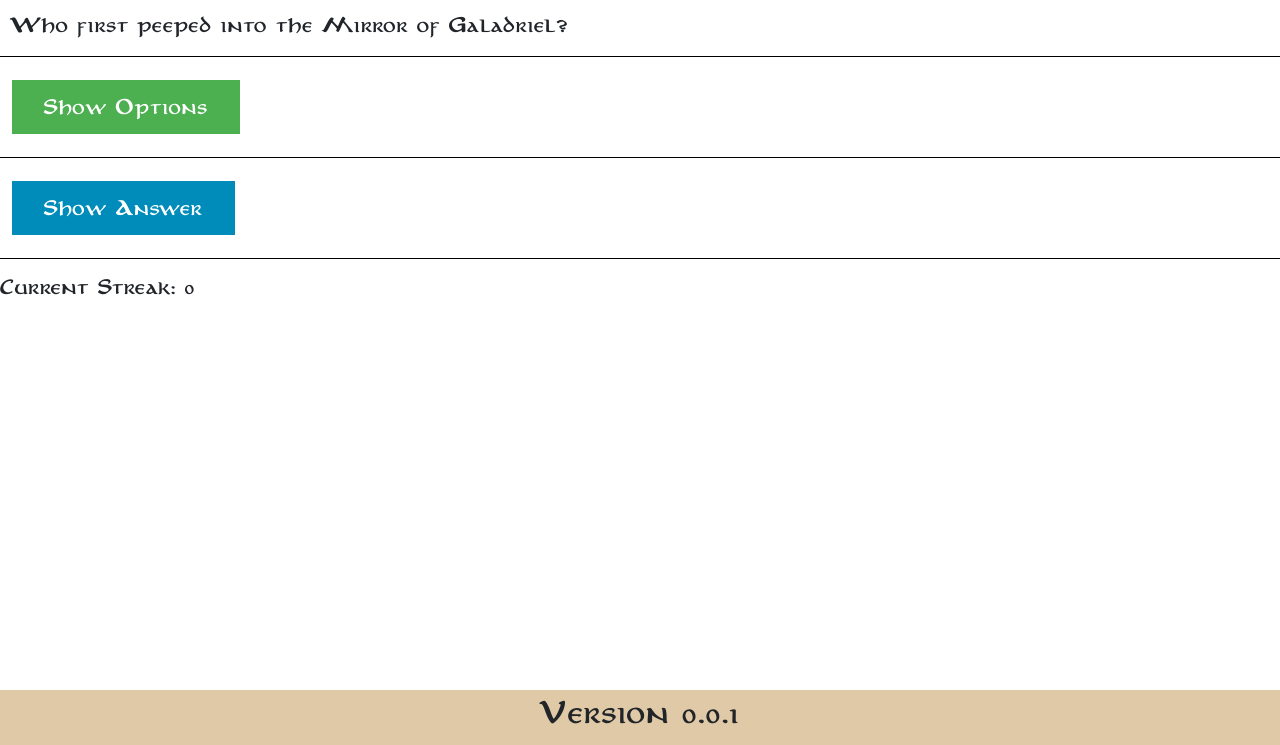
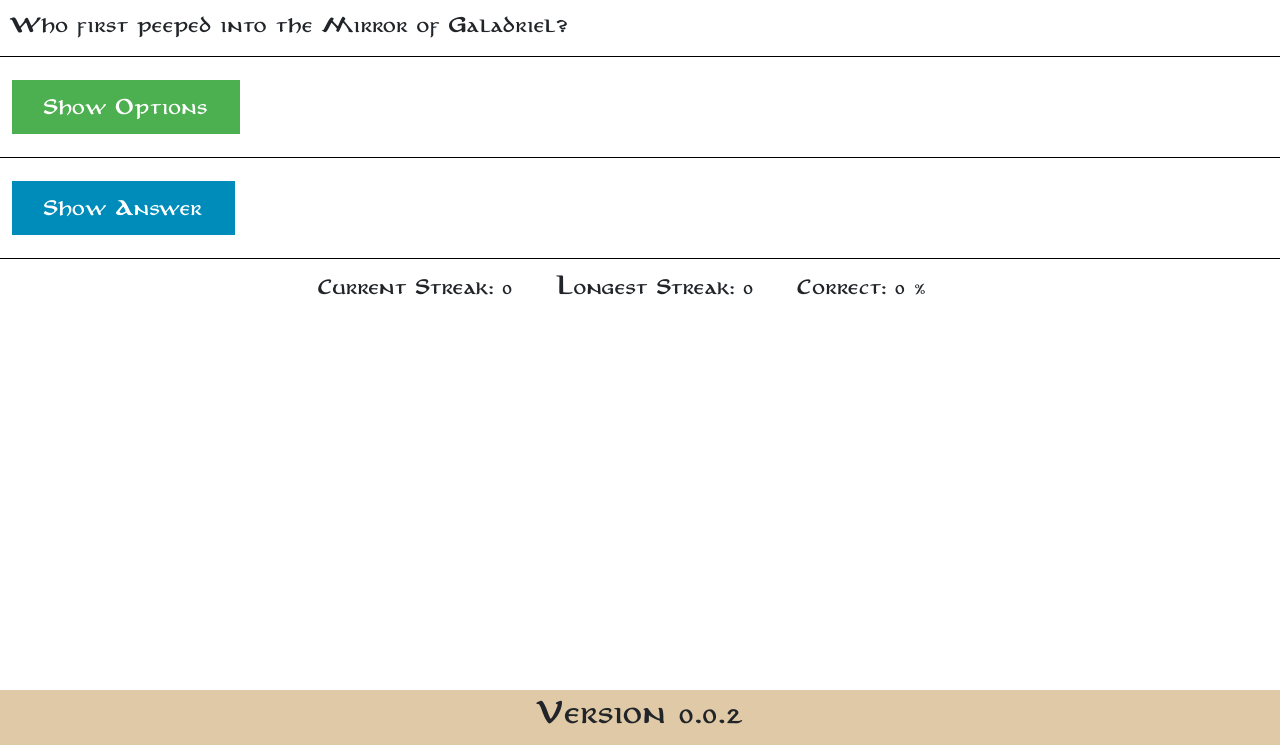
Before and after one commit to ryanh153/lotr_quiz, a Flask app: page / in a window 1280 px wide. Shown: the part 55-800 px from the top of the page. Run offline with Flask 2, Linux system fonts and the light colour scheme.

Commit message:
Better streak/stats tracking

```diff
--- a/app.py
+++ b/app.py
@@ -13,37 +13,37 @@ def base_question():
     ii = np.random.randint(0, len(questions))
     print(f'Picked index {ii}')
     question = questions[ii]
-    return render_template('base_question.html', question=question, streak=player.streak)
+    return render_template('base_question.html', question=question, player=player)
 
 
 @app.route('/with_options', methods=['POST'])
 def with_options():
     print('in with options')
     ii = int(request.form['question_index'])
-    return render_template('with_options.html', question=questions[ii], streak=player.streak)
+    return render_template('with_options.html', question=questions[ii], player=player)
 
 
 @app.route('/with_answer', methods=['POST'])
 def with_answer():
     print('in with answer')
     ii = int(request.form['question_index'])
-    return render_template('with_answer.html', question=questions[ii], streak=player.streak)
+    return render_template('with_answer.html', question=questions[ii], player=player)
 
 
 @app.route('/increment_counter', methods=['POST'])
 def increment_counter():
     print('in incrementer')
     ii = int(request.form['question_index'])
-    player.streak += 1
-    return render_template('with_answer.html', question=questions[ii], streak=player.streak)
+    player.correct_answer()
+    return render_template('with_answer.html', question=questions[ii], player=player)
 
 
 @app.route('/reset_counter', methods=['POST'])
 def reset_counter():
     print('in streak reset')
     ii = int(request.form['question_index'])
-    player.streak = 0
-    return render_template('with_answer.html', question=questions[ii], streak=player.streak)
+    player.incorrect_answer()
+    return render_template('with_answer.html', question=questions[ii], player=player)
 
 
 if __name__ == "__main__":
--- a/data_objects/player.py
+++ b/data_objects/player.py
@@ -3,7 +3,30 @@ from dataclasses import dataclass
 
 @dataclass
 class Player:
-    streak: int = 0
+    current_streak: int = 0
+    longest_streak: int = 0
+    n_correct: int = 0
+    n_incorrect: int = 0
+
+    def correct_answer(self):
+        self.current_streak += 1
+        self.n_correct += 1
+        if self.current_streak > self.longest_streak:
+            self.longest_streak = self.current_streak
+
+    def incorrect_answer(self):
+        self.current_streak = 0
+        self.n_incorrect += 1
+
+    @property
+    def n_answered(self):
+        return self.n_correct + self.n_incorrect
+
+    @property
+    def win_percentage_str(self):
+        if not self.n_answered:
+            return '0 %'
+        return f'{round(100.*(self.n_correct / self.n_answered))} %'
 
 
 player = Player()
--- a/static/css/style.css
+++ b/static/css/style.css
@@ -28,6 +28,10 @@
 
 .streak_reset {
     background-color: #fc1c03;
+}
+
+.streak {
+    text-align: center;
 }
 
 .button_row {
--- a/templates/layout.html
+++ b/templates/layout.html
@@ -24,12 +24,16 @@
 </div>
 
 <div class="main_page streak">
-    Current Streak: {{ streak }}
+    <p>
+        Current Streak: {{ player.current_streak }}&nbsp;&nbsp;&nbsp;&nbsp;
+        Longest Streak: {{ player.longest_streak }}&nbsp;&nbsp;&nbsp;&nbsp;
+        Correct: {{ player.win_percentage_str }}&nbsp;&nbsp;&nbsp;&nbsp;
+    </p>
 </div>
 
 <footer>
     <h1>
-        Version 0.0.1
+        Version 0.0.2
     </h1>
 </footer>
 </body>
```
